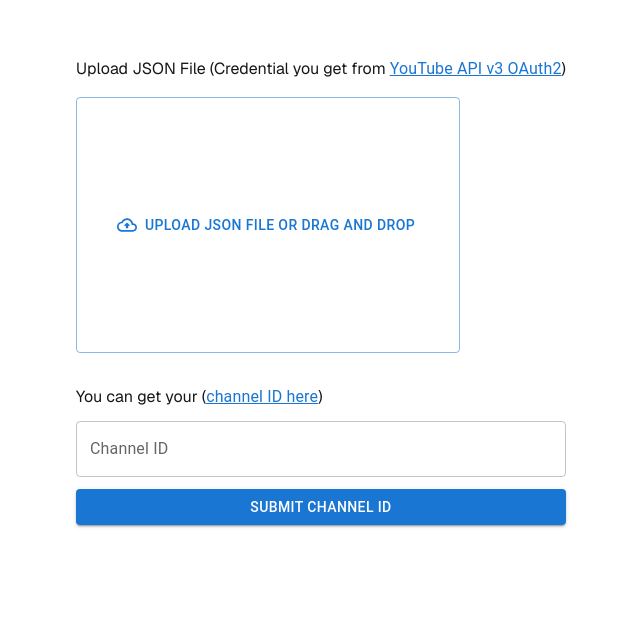
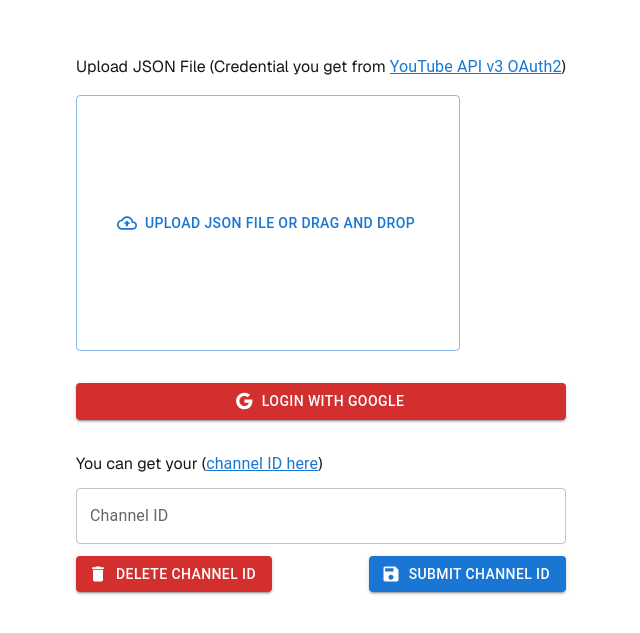
Before and after one commit to frisrsyd/judol-slayer-project-fe, a Next.js app: page / in a window 1280 px wide. Shown: the part 109-742 px from the top of the page, without its empty margins (319-959 px from the left). Built offline with nearby package versions, Linux system fonts and the light colour scheme; no server answers.

Commit message:
Channel ID
- make button submit and delete, and read channel id with its function and logic
- make button login with google

```diff
--- /dev/null
+++ b/src/pages/api/channel-id/create.ts
@@ -0,0 +1,25 @@
+import { NextApiRequest, NextApiResponse } from "next";
+import { setChannelId } from "../../../utils/channel-id";
+
+export default async function handler(
+  req: NextApiRequest,
+  res: NextApiResponse
+) {
+  if (req.method !== "POST") {
+    return res.status(405).json({ error: "Method not allowed" });
+  }
+
+  const { channelId } = req.body;
+
+  if (!channelId) {
+    return res.status(400).json({ error: "Channel ID is required" });
+  }
+
+  try {
+    setChannelId({ channelId }, res);
+    return res.status(200).json({ message: "Channel ID set successfully" });
+  } catch (error) {
+    console.error("Error setting channel ID:", error);
+    return res.status(500).json({ error: "Internal server error" });
+  }
+}
--- a/src/pages/api/delete-credential.ts
+++ b/src/pages/api/channel-id/delete.ts
@@ -1,5 +1,5 @@
 import { NextApiRequest, NextApiResponse } from "next";
-import { deleteCredential } from "../../utils/credentials";
+import { deleteChannelId } from "../../../utils/channel-id";
 
 export default function handler(req: NextApiRequest, res: NextApiResponse) {
   if (req.method !== "DELETE") {
@@ -7,10 +7,10 @@
   }
 
   try {
-    deleteCredential(res);
-    return res.status(200).json({ message: "Credential deleted successfully" });
+    deleteChannelId(res);
+    return res.status(200).json({ message: "Channel ID deleted successfully" });
   } catch (error) {
-    console.error("Error deleting credential:", error);
+    console.error("Error deleting channel ID:", error);
     return res.status(500).json({ error: "Internal server error" });
   }
 }
--- /dev/null
+++ b/src/pages/api/channel-id/read.ts
@@ -0,0 +1,20 @@
+import { NextApiRequest, NextApiResponse } from "next";
+import { getChannelId } from "../../../utils/channel-id";
+
+export default async function handler(
+  req: NextApiRequest,
+  res: NextApiResponse
+) {
+  if (req.method !== "GET") {
+    return res.status(405).json({ error: "Method not allowed" });
+  }
+
+  try {
+    const channelId = getChannelId(req);
+    console.log("channelId: ", channelId);
+    return res.status(200).json(channelId);
+  } catch (error) {
+    console.error("Error retrieving channel ID:", error);
+    return res.status(500).json({ error: "Internal server error" });
+  }
+}
--- a/src/pages/api/set-credential.ts
+++ b/src/pages/api/credential/create.ts
@@ -1,5 +1,5 @@
 import { NextApiRequest, NextApiResponse } from "next";
-import { setCredential } from "../../utils/credentials";
+import { setCredential } from "../../../utils/credentials";
 
 export default async function handler(
   req: NextApiRequest,
@@ -19,7 +19,7 @@
   }
 
   try {
-    await setCredential(credential, res);
+    setCredential(credential, res);
     return res.status(200).json({ message: "Credential set successfully" });
   } catch (error) {
     console.error("Error setting credential:", error);
--- a/src/pages/api/is-credential-valid.ts
+++ b/src/pages/api/credential/delete.ts
@@ -1,16 +1,16 @@
 import { NextApiRequest, NextApiResponse } from "next";
-import { isCredentialValid } from "../../utils/credentials";
+import { deleteCredential } from "../../../utils/credentials";
 
 export default function handler(req: NextApiRequest, res: NextApiResponse) {
-  if (req.method !== "GET") {
+  if (req.method !== "DELETE") {
     return res.status(405).json({ error: "Method not allowed" });
   }
 
   try {
-    const isValid = isCredentialValid(req);
-    return res.status(200).json({ isValid });
+    deleteCredential(res);
+    return res.status(200).json({ message: "Credential deleted successfully" });
   } catch (error) {
-    console.error("Error checking credential validity:", error);
+    console.error("Error deleting credential:", error);
     return res.status(500).json({ error: "Internal server error" });
   }
 }
--- /dev/null
+++ b/src/pages/api/credential/verify.ts
@@ -0,0 +1,16 @@
+import { NextApiRequest, NextApiResponse } from "next";
+import { isCredentialValid } from "../../../utils/credentials";
+
+export default function handler(req: NextApiRequest, res: NextApiResponse) {
+  if (req.method !== "GET") {
+    return res.status(405).json({ error: "Method not allowed" });
+  }
+
+  try {
+    const isValid = isCredentialValid(req);
+    return res.status(200).json({ isValid });
+  } catch (error) {
+    console.error("Error checking credential validity:", error);
+    return res.status(500).json({ error: "Internal server error" });
+  }
+}
--- a/src/pages/index.tsx
+++ b/src/pages/index.tsx
@@ -4,7 +4,8 @@
 import { Box, Button, TextField, Typography } from "@mui/material";
 import Upload from "@/components/Upload";
 import * as React from "react";
-import { Delete } from "@mui/icons-material";
+import { Delete, Google, Save } from "@mui/icons-material";
+import { google } from "googleapis";
 
 const geistSans = Geist({
   variable: "--font-geist-sans",
@@ -46,7 +47,7 @@
 
   const handleDeleteCredential = async () => {
     try {
-      const response = await fetch("/api/delete-credential", {
+      const response = await fetch("/api/credential/delete", {
         method: "DELETE",
         headers: {
           "Content-Type": "application/json",
@@ -54,7 +55,7 @@
       });
       const data = await response.json();
       console.log("Response from server:", data);
-      setIsCredentialAvailable(false);
+      checkCredentialIsValid();
     } catch (error) {
       console.error("Error deleting credential:", error);
     }
@@ -63,7 +64,7 @@
   const handleSaveChannelId = async (channelId: string | null) => {
     if (channelId) {
       try {
-        const response = await fetch("/api/set-channel-id", {
+        const response = await fetch("/api/channel-id/create", {
           method: "POST",
           headers: {
             "Content-Type": "application/json",
@@ -80,7 +81,7 @@
 
   const setCredential = async () => {
     try {
-      const response = await fetch("/api/set-credential", {
+      const response = await fetch("/api/credential/create", {
         method: "POST",
         headers: {
           "Content-Type": "application/json",
@@ -103,7 +104,7 @@
 
   const checkCredentialIsValid = async () => {
     try {
-      const response = await fetch("/api/is-credential-valid", {
+      const response = await fetch("/api/credential/verify", {
         method: "GET",
         headers: {
           "Content-Type": "application/json",
@@ -124,6 +125,44 @@
   React.useEffect(() => {
     checkCredentialIsValid();
   }, []);
+
+  const getChannelId = async () => {
+    try {
+      const response = await fetch("/api/channel-id/read", {
+        method: "GET",
+        headers: {
+          "Content-Type": "application/json",
+        },
+      });
+      const data = await response.json();
+      console.log("Response from server:", data);
+      setChannelId(data.channelId);
+    } catch (error) {
+      console.error("Error getting channel ID:", error);
+    }
+  };
+
+  React.useEffect(() => {
+    getChannelId();
+  }, []);
+
+  const handleDeleteChannelId = async (channelId: string | null) => {
+    if (channelId) {
+      try {
+        const response = await fetch("/api/channel-id/delete", {
+          method: "DELETE",
+          headers: {
+            "Content-Type": "application/json",
+          },
+        });
+        const data = await response.json();
+        console.log("Response from server:", data);
+        getChannelId();
+      } catch (error) {
+        console.error("Error deleting channel ID:", error);
+      }
+    }
+  };
 
   return (
     <>
@@ -165,6 +204,16 @@
               </Button>
             </Box>
           )}
+          <Button
+            variant="contained"
+            color="error"
+            startIcon={<Google />}
+            onClick={() => {
+              // handleLoginOauthGoogle();
+            }}
+          >
+            Login With Google
+          </Button>
           <Box display={"flex"} flexDirection="column" gap={1.5}>
             <label htmlFor="channel-id">
               {
@@ -195,15 +244,34 @@
                 borderRadius: "4px",
               }}
             />
+            <Box
+              display={"flex"}
+              flexDirection="row"
+              gap={1.5}
+              justifyContent="space-between"
+              alignItems="center"
+            >
+              <Button
+                variant="contained"
+                color="error"
+                startIcon={<Delete />}
+                onClick={() => {
+                  handleDeleteChannelId(channelId);
+                }}
+              >
+                Delete Channel ID
+              </Button>
               <Button
                 variant="contained"
                 color="primary"
+                startIcon={<Save />}
                 onClick={() => {
                   handleSaveChannelId(channelId);
                 }}
               >
                 Submit Channel ID
               </Button>
+            </Box>
           </Box>
           {!!credentialJson && (
             <Typography variant="subtitle2">
--- a/src/utils/channelId.ts
+++ b/src/utils/channel-id.ts
@@ -1,6 +1,7 @@
 import { signJwt, verifyJwt } from "./jwt";
 
 function setChannelId(channelIdJson: Record<string, any>, res: any) {
+  console.log("channelIdJson: ", channelIdJson);
   const channelIdJwt = signJwt(channelIdJson, 60 * 60 * 24 * 365); // 1 year
 
   res.setHeader(
@@ -17,6 +18,7 @@
     throw new Error("ChannelId not found in cookies");
   }
   const verifiedChannelId = verifyJwt(cookie);
+  console.log("verifiedChannelId: ", verifiedChannelId);
   return verifiedChannelId;
 }
 
--- a/src/utils/credentials.ts
+++ b/src/utils/credentials.ts
@@ -17,6 +17,7 @@
     throw new Error("Credential not found in cookies");
   }
   const verifiedCredential = verifyJwt(cookie);
+  console.log("verifiedCredential: ", verifiedCredential);
   return verifiedCredential;
 }
 
```
Also changed, not shown: src/pages/api/set-channel-id.ts (deleted). Lines whose indentation alone changed are shown as unchanged.
